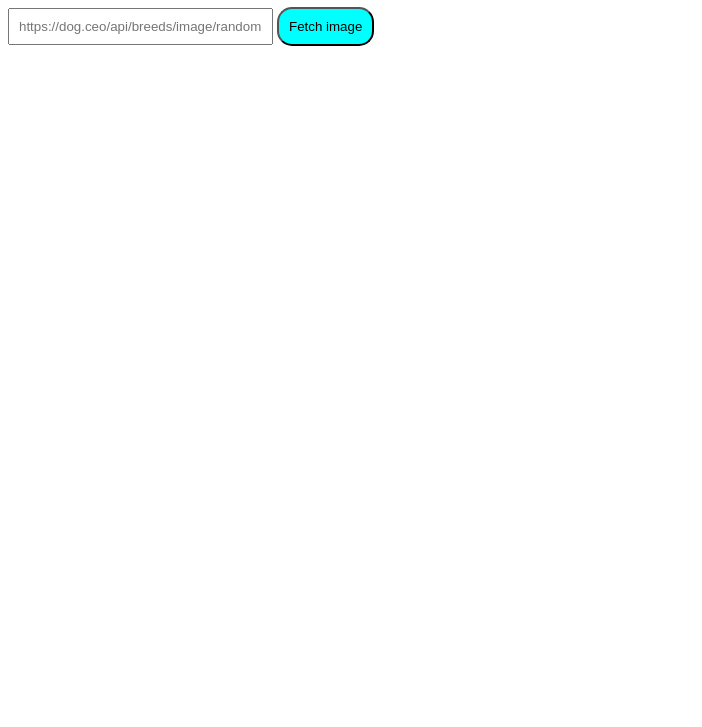
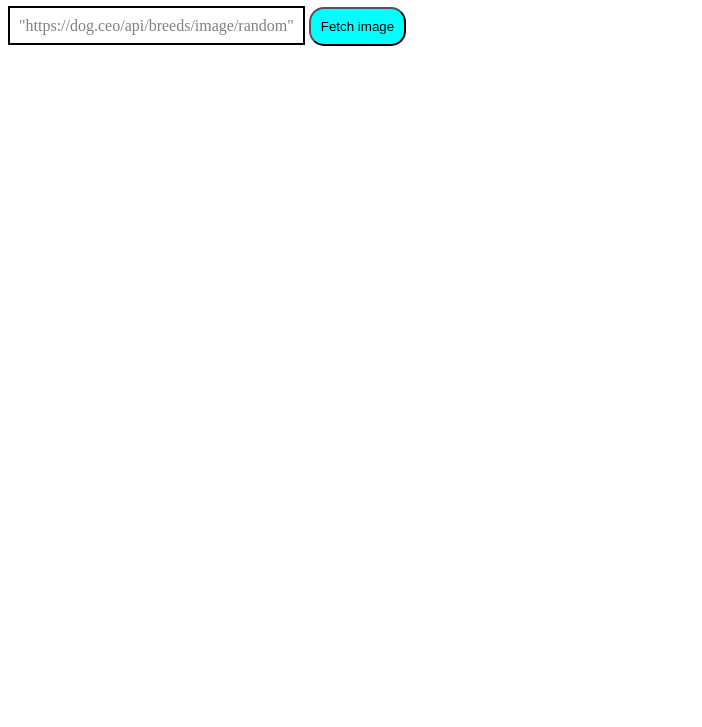
Before and after one commit to Parish-Gawari/Fetch-APi, a plain HTML site: page index.html in a window 1280 px wide. Shown: the part 73-800 px from the top of the page, without its empty margins (0-702 px from the left). Drawn offline with Linux system fonts and the light colour scheme; no server answers.

Commit message:
Did some changes in the html and css files

```diff
--- a/index.html
+++ b/index.html
@@ -9,7 +9,7 @@
 </head>
 <body>
     <h1>Click on the button to get new image each time</h1>
-    <input type="text" placeholder="https://dog.ceo/api/breeds/image/random">
+    <span>"https://dog.ceo/api/breeds/image/random"</span>
     <button type="button" id="btn" onclick="func(this)">Fetch image</button>
     <div id="container">
 
--- a/inedx.css
+++ b/inedx.css
@@ -2,10 +2,7 @@ h1{
 
     text-decoration: underline;
 }
-input{
-    padding: 9px;
-    width: 243px
-}
+
 #btn{
     padding: 10px;
     background-color: aqua;
@@ -16,3 +13,8 @@ input{
     height: 400px;
     width: 400px;
 }
+span{
+    padding: 9px;
+    border: 2px solid black;
+    color: gray;
+}
```
